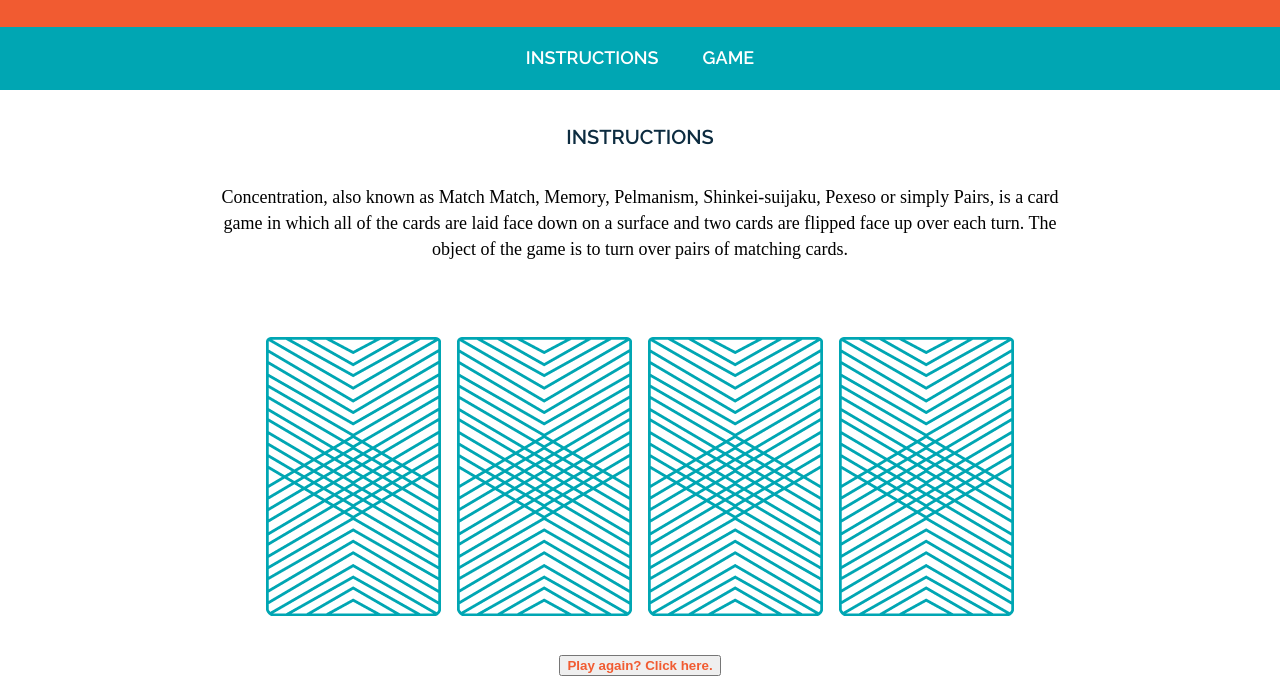
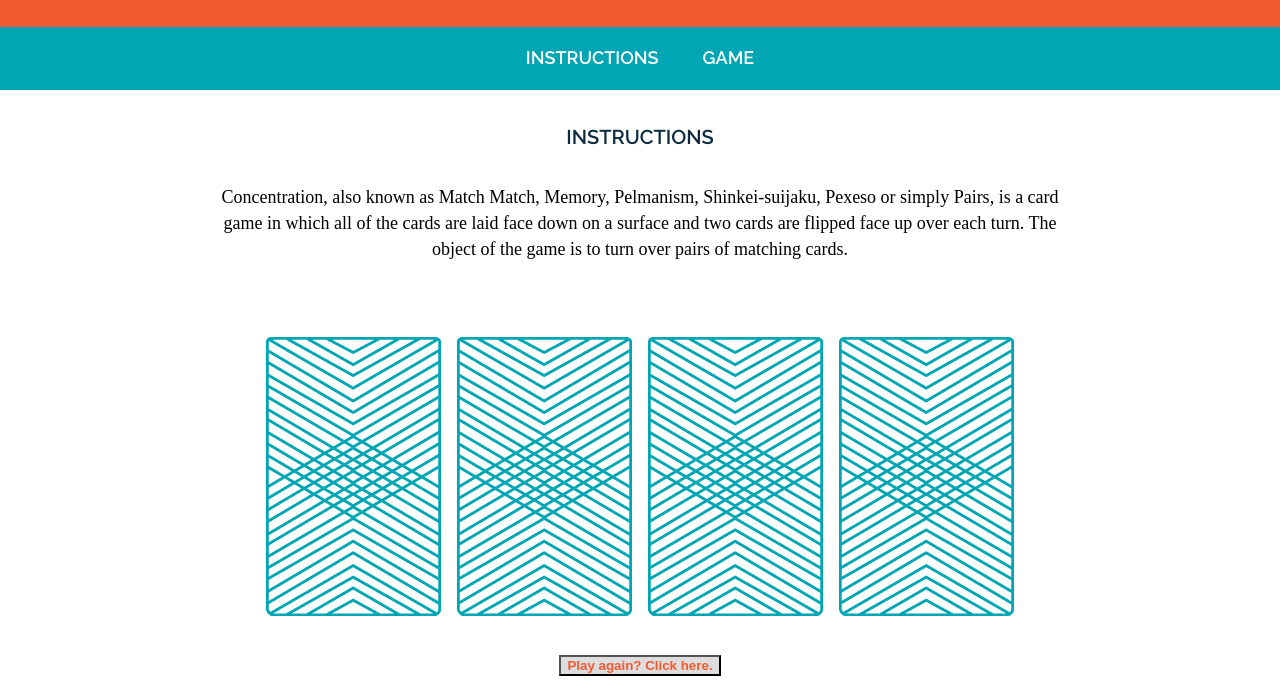
Before and after one commit to hjgleason/fundamentals, a plain HTML site: page index.html in a window 1280 px wide. Shown: the part 86-778 px from the top of the page. Drawn offline with Linux system fonts and the light colour scheme; a web font is replaced by a local one.

Commit message:
button css

```diff
--- a/css/style.css
+++ b/css/style.css
@@ -99,6 +99,7 @@ footer{
 #myBtn{
 	color: #F15B31;
 	font-weight: 700;
+	background-color: #DDDDDD;
 }
 
 // color: #0D2C40;
```
Also changed, not shown: index.html (+2 -1 lines).
